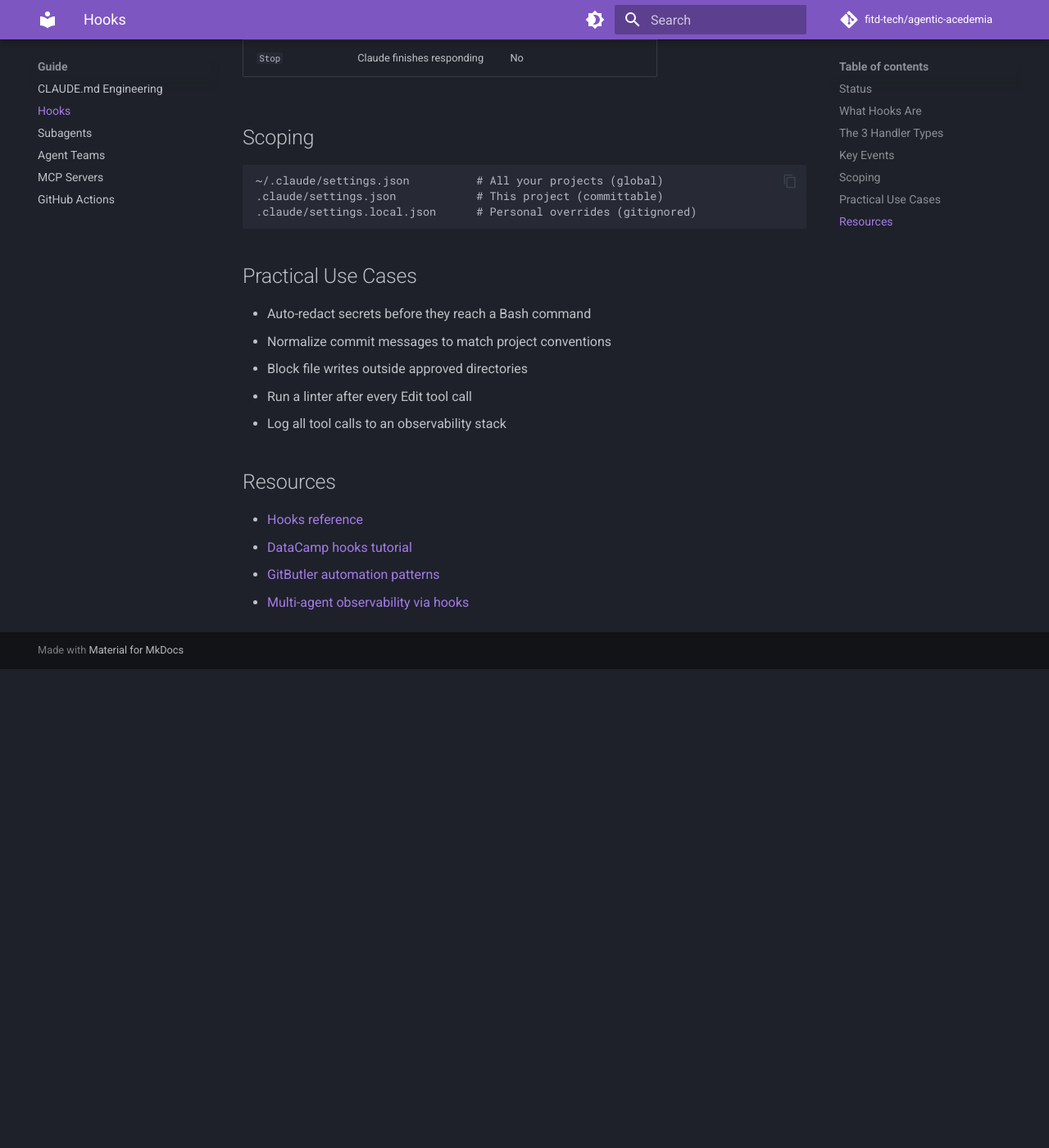
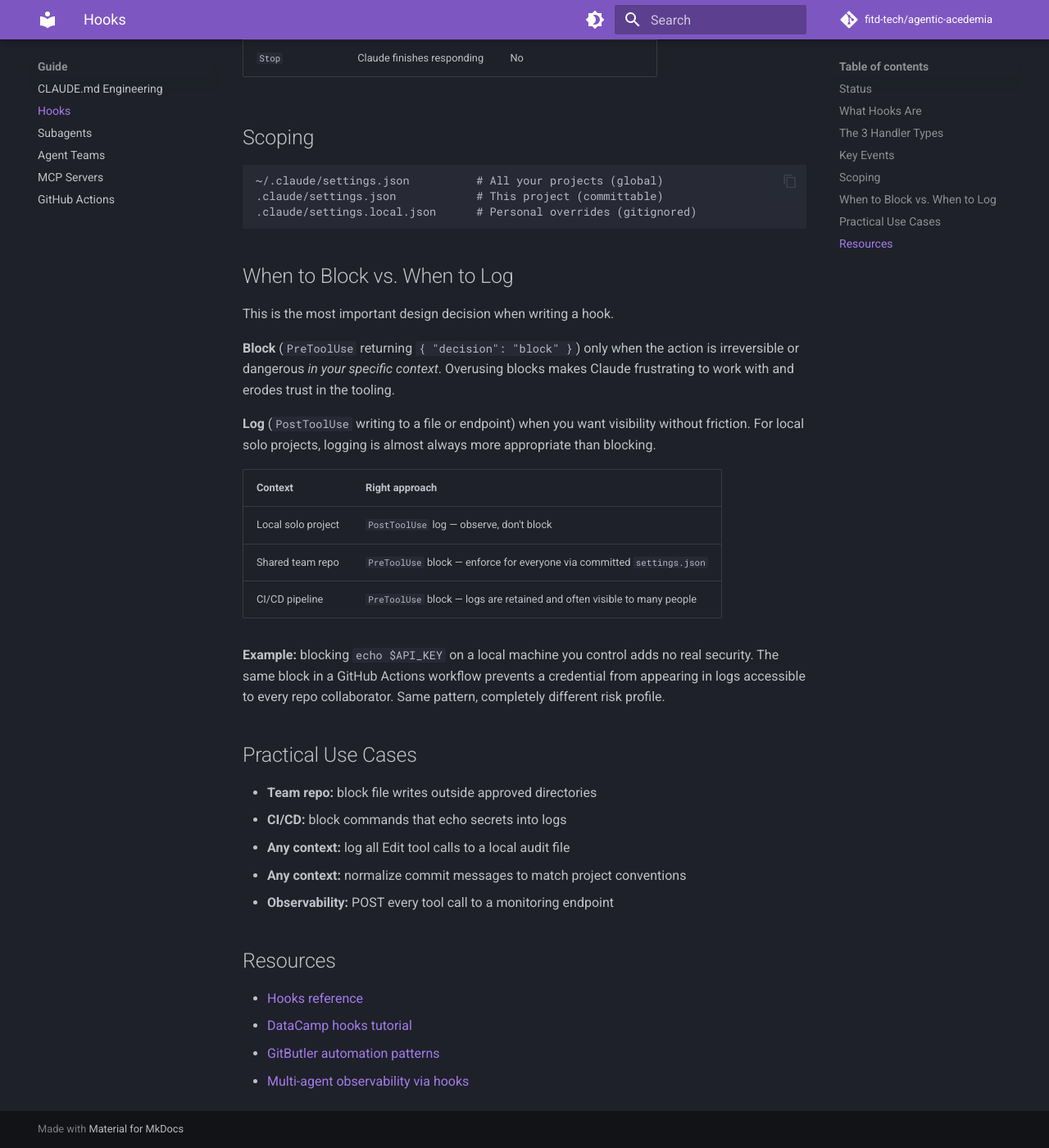
Before and after one commit to fitd-tech/agentic-acedemia, an MkDocs documentation site: the page built from guide/02-hooks/index.md, in a window 1280 px wide and 1400 px high, scrolled down 1143 px. Shown: the whole window at 82% size. Built offline with MkDocs 1.6.1 and Material for MkDocs 9.7.7, drawn with Linux system fonts in a browser that asks for light colours; comment, search, counter and statistics services are not loaded; before the commit the page ends 1959 px from its top, so only the background shows below that.

Commit message:
Document block vs log tradeoff in hooks guide and experiment
Adds context on when PreToolUse blocks are appropriate vs PostToolUse
logging, with a practical rule-of-thumb table by context.

Co-Authored-By: Claude Sonnet 4.6 <noreply@anthropic.com>

````diff
--- a/guide/02-hooks/index.md
+++ b/guide/02-hooks/index.md
@@ -39,13 +39,34 @@ Unlike CLAUDE.md (advisory), hooks are **enforced** — they can block or modify
 .claude/settings.local.json      # Personal overrides (gitignored)
 ```
 
+## When to Block vs. When to Log
+
+This is the most important design decision when writing a hook.
+
+**Block** (`PreToolUse` returning `{ "decision": "block" }`) only when the action is
+irreversible or dangerous *in your specific context*. Overusing blocks makes Claude
+frustrating to work with and erodes trust in the tooling.
+
+**Log** (`PostToolUse` writing to a file or endpoint) when you want visibility without
+friction. For local solo projects, logging is almost always more appropriate than blocking.
+
+| Context | Right approach |
+|---------|---------------|
+| Local solo project | `PostToolUse` log — observe, don't block |
+| Shared team repo | `PreToolUse` block — enforce for everyone via committed `settings.json` |
+| CI/CD pipeline | `PreToolUse` block — logs are retained and often visible to many people |
+
+**Example:** blocking `echo $API_KEY` on a local machine you control adds no real security.
+The same block in a GitHub Actions workflow prevents a credential from appearing in logs
+accessible to every repo collaborator. Same pattern, completely different risk profile.
+
 ## Practical Use Cases
 
-- Auto-redact secrets before they reach a Bash command
-- Normalize commit messages to match project conventions
-- Block file writes outside approved directories
-- Run a linter after every Edit tool call
-- Log all tool calls to an observability stack
+- **Team repo:** block file writes outside approved directories
+- **CI/CD:** block commands that echo secrets into logs
+- **Any context:** log all Edit tool calls to a local audit file
+- **Any context:** normalize commit messages to match project conventions
+- **Observability:** POST every tool call to a monitoring endpoint
 
 ## Resources
 
````
Also changed, not shown: experiments/hooks/README.md (+21 -0 lines).
